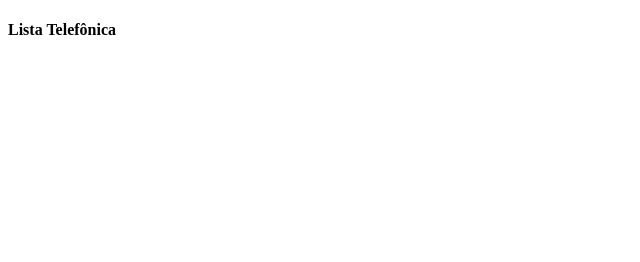
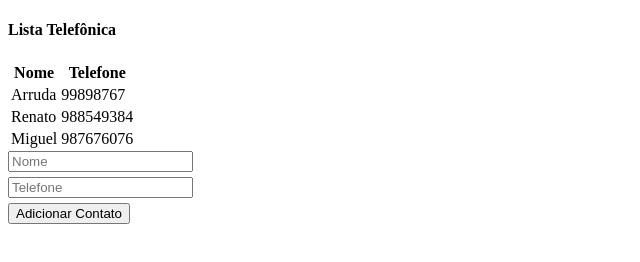
Before and after one commit to Rafaelssr/sqlnode-novo, a plain HTML site: page index.html in a window 1280 px wide. Shown: the whole page, without its empty margins (0-640 px from the left). Drawn offline with nearby package versions, Linux system fonts and the light colour scheme.

Commit message:
primeiro contato com AngularJs

```diff
--- a/FrontEnd/index.css
+++ b/FrontEnd/index.css
@@ -1,6 +1,5 @@
-.LTinitial{
-	width:400px;
-	text-align:center;
-	margin-left:auto;
-	margin-right:auto;
+.inputFields{
+	display: flex;
+	flex-wrap: wrap;
+	margin-bottom:5px;
 }
--- a/index.html
+++ b/index.html
@@ -3,19 +3,54 @@
   <head>
     <meta charset="UTF-8" />
     <meta name="viewport" content="width=device-width, initial-scale=1.0" />
-    <link rel="stylesheet" type="css" href="FrontEnd/index.css" />
+    <link rel="stylesheet" href="./FrontEnd/index.css" />
     <title>Lista Telefônica</title>
     <script src="https://ajax.googleapis.com/ajax/libs/angularjs/1.8.2/angular.min.js"></script>
     <script>
-      angular.module("ListaTelefônica", []);
-      angular.module("ListaTelefônica").controller("LTcontroller", ($scope) => {
+      const app = angular.module("ListaTelefônica", []);
+      app.controller("LTcontroller", ($scope) => {
         $scope.app = "Lista Telefônica";
+        $scope.contatos = [
+          { nome: "Arruda", telefone: "99898767" },
+          { nome: "Renato", telefone: "988549384" },
+          { nome: "Miguel", telefone: "987676076" }
+        ];
+        $scope.addContact = function (contato) {
+          $scope.contatos.push(angular.copy(contato));
+          delete $scope.contato;
+        };
       });
     </script>
   </head>
   <body>
-    <div ng-class="LTinitial" ng-controller="LTcontroller">
+    <div ng-controller="LTcontroller">
       <h4>{{app}}</h4>
+      <table>
+        <tr>
+          <th>Nome</th>
+          <th>Telefone</th>
+        </tr>
+        <tr ng-repeat="contato in contatos">
+          <td>{{contato.nome}}</td>
+          <td>{{contato.telefone}}</td>
+        </tr>
+      </table>
+      <div>
+        <input
+          class="inputFields"
+          type="text"
+          ng-model="contato.nome"
+          placeholder="Nome"
+        />
+        <input
+          class="inputFields"
+          type="text"
+          ng-model="contato.telefone"
+          placeholder="Telefone"
+        />
+        <button ng-click="addContact(contato)">Adicionar Contato</button>
+        {{contato}}
+      </div>
     </div>
   </body>
 </html>
```
